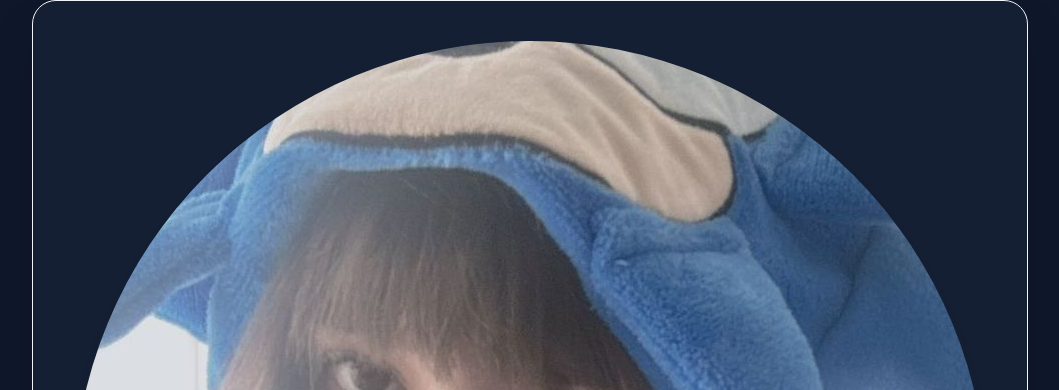
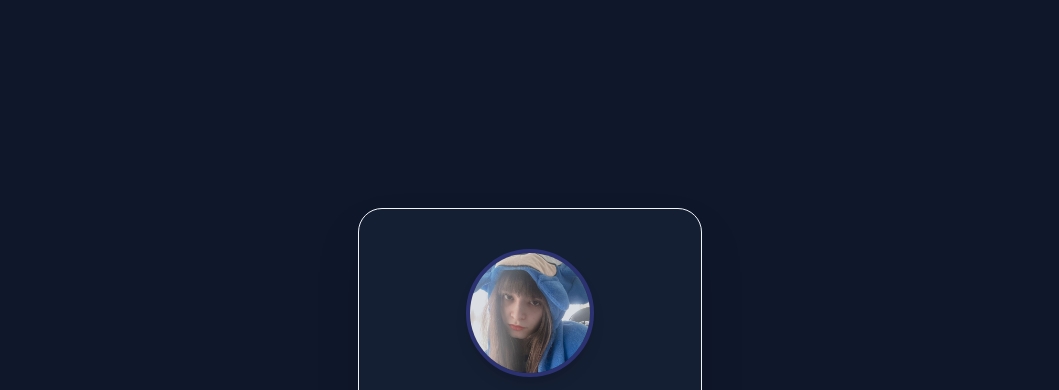
Before and after one commit to octaviareika/ceciliaperet-portfolio.io, a website: page index.html in a window 1280 px wide. Shown: the top 390 px of the page, without its empty margins (110-1169 px from the left). Drawn offline with Linux system fonts and the light colour scheme.

Commit message:
update: adicionando img

```diff
--- a/index.html
+++ b/index.html
@@ -10,7 +10,7 @@
 
   <main class="bg-slate-800/50 backdrop-blur-sm p-10 rounded-3xl shadow-2xl border ">
 
-    <img src="./public/cecilia.jpeg" class="rounded-full object-cover mx-auto mb-6 shadow-lg group-hover:scale-105 transition-transform duration-300 border-4 border-indigo-500/30">
+    <img src="./public/cecilia.jpeg" class="w-32 h-32 rounded-full object-cover mx-auto mb-6 shadow-lg group-hover:scale-105 transition-transform duration-300 border-4 border-indigo-500/30">
 
     <h1 class="text-4xl font-extrabold text-transparent bg-clip-text bg-gradient-to-r from-indigo-400 to-purple-400 mb-2">
       Cecília Peret
```
Also changed, not shown: output.css.
